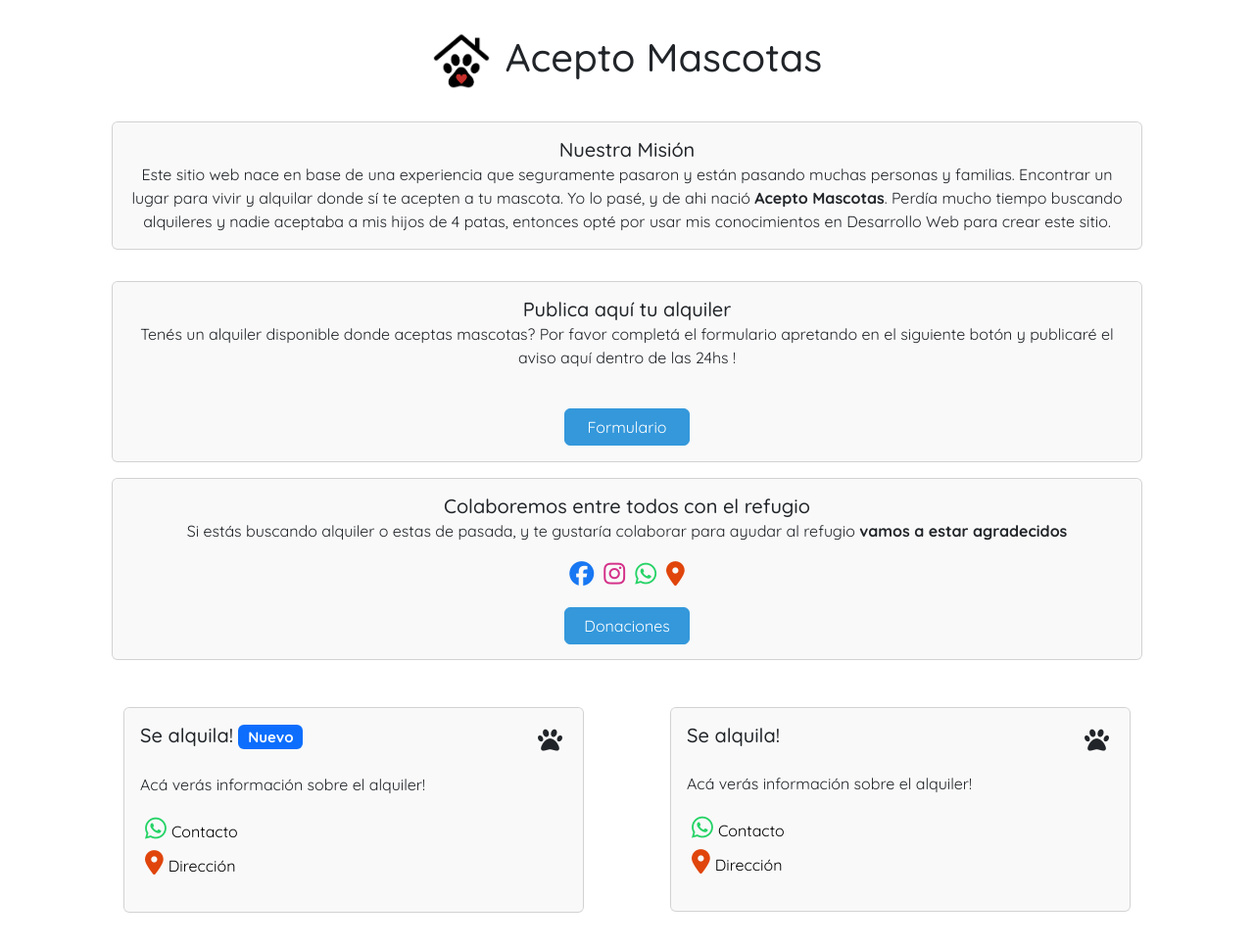
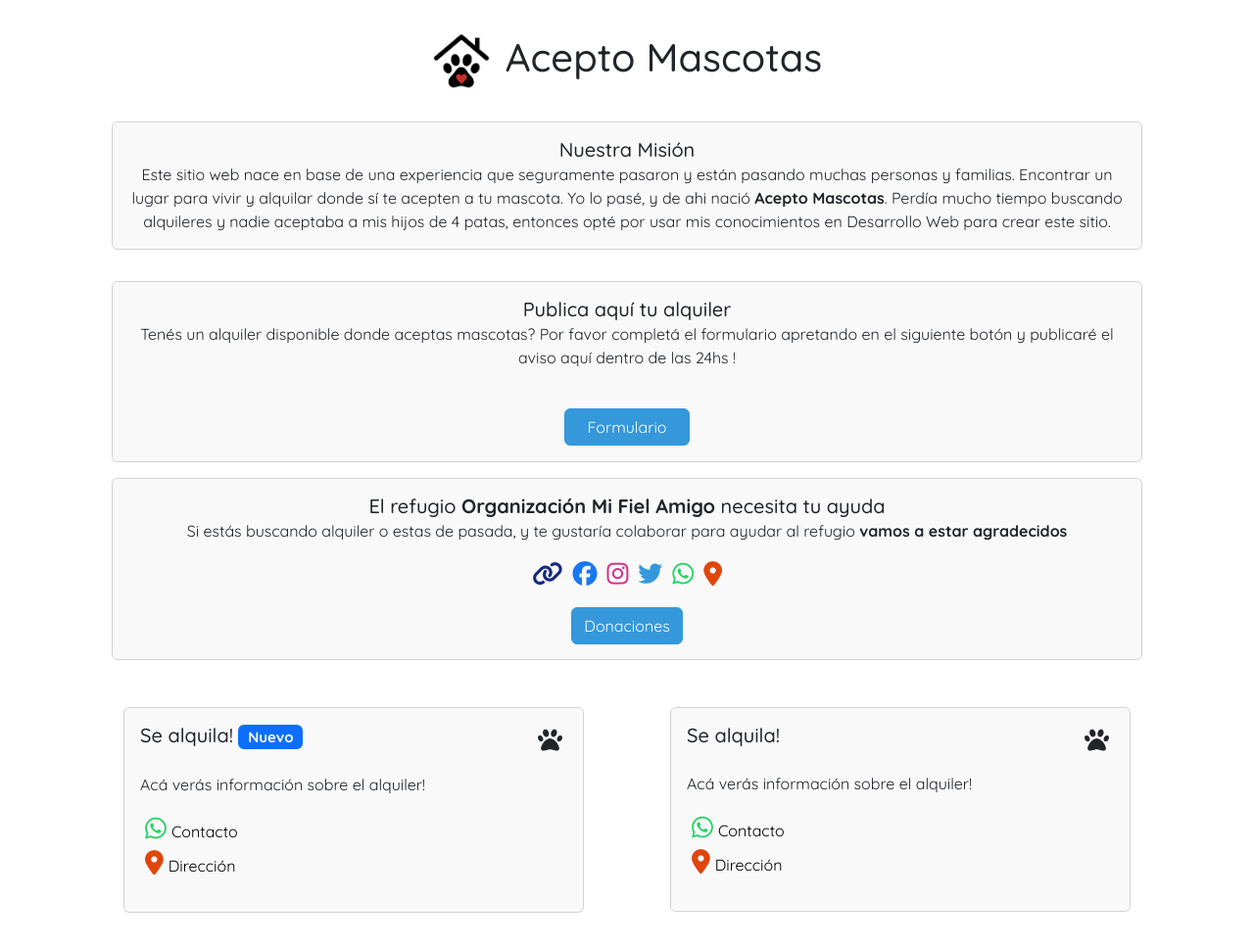
Before and after one commit to dannyseiler/aceptoMascotas, a plain HTML site: page index.html in a window 1280 px wide. Shown: the top 967 px of the page at 98% size. Drawn offline with nearby package versions, Linux system fonts and the light colour scheme.

Commit message:
Modifico texto de sección Refugio y agrego links

```diff
--- a/assets/css/style.css
+++ b/assets/css/style.css
@@ -2,7 +2,8 @@
   font-family: 'Quicksand', sans-serif;
 }
 
-html, body {
+html,
+body {
   box-sizing: border-box;
   height: 100vh;
   width: 100%;
@@ -72,7 +73,7 @@ h5 {
   width: 100%;
 }
 
-.row > * {
+.row>* {
   text-align: left;
 }
 
@@ -89,9 +90,11 @@ h5 {
 a.btn {
   width: 8rem;
 }
+
 .card {
   margin: 2em;
 }
+
 .card.avisos {
   width: 400px;
 }
@@ -116,11 +119,16 @@ a.btn {
 .links {
   margin: 0 auto;
 }
+
 .fa-brands,
 .fa-solid,
 .fa-regular {
   margin: 5px;
   font-size: 25px;
+}
+
+.fa-link {
+  color: #152981;
 }
 
 .fa-envelope {
@@ -133,6 +141,10 @@ a.btn {
 
 .fa-instagram {
   color: #D43089;
+}
+
+.fa-twitter {
+  color: #3498db;
 }
 
 .fa-whatsapp {
@@ -164,10 +176,10 @@ a.btn {
 }
 
 .content-footer {
-display: flex;
-align-items: center;
-text-align: center;
-justify-content: space-around;
+  display: flex;
+  align-items: center;
+  text-align: center;
+  justify-content: space-around;
 }
 
 span {
--- a/index.html
+++ b/index.html
@@ -81,7 +81,7 @@
             <!--Seccion del Refugio -->
             <div class="card my-3">
                 <div class="card-body">
-                    <h5 class="card-title">Colaboremos entre todos con el refugio</h5>
+                    <h5 class="card-title">El refugio <strong>Organización Mi Fiel Amigo</strong> necesita tu ayuda</h5>
                     <p class="card-text">
                         Si estás buscando alquiler o estas de pasada, y te gustaría colaborar para ayudar al refugio
                         <strong>vamos a estar agradecidos</strong>
@@ -89,13 +89,49 @@
                     <div class="social-media" id="home">
                         <div class="links">
                             <ul>
-                                <li><a href="#"><i class="fa-brands fa-facebook"></i></a></li>
-                                <li><a href="#"><i class="fa-brands fa-instagram"></i></a></li>
-                                <li><a href="#"><i class="fa-brands fa-whatsapp"></i></a></li>
-                                <li><a href="#"><i class="fa-solid fa-location-dot"></i></a></li>
+                                <li><a href="https://organizacionmifielamigo.wordpress.com/" target="_blank"><i
+                                            class="fa-solid fa-link"></i></a></li>
+                                <li><a href="https://www.facebook.com/OMFA.Moreno/" target="_blank"><i
+                                            class="fa-brands fa-facebook"></i></a></li>
+                                <li><a href="https://www.instagram.com/omfa_moreno/" target="_blank"><i
+                                            class="fa-brands fa-instagram"></i></a></li>
+                                <li><a href="https://twitter.com/omfa_moreno?lang=es" target="_blank"><i
+                                            class="fa-brands fa-twitter"></i></a></li>
+                                <li><a href="https://wa.me/5491123750899" target="_blank"><i
+                                            class="fa-brands fa-whatsapp"></i></a></li>
+                                <li><a href="https://goo.gl/maps/Yb8ftziPS9wf8tGC8" target="_blank"><i
+                                            class="fa-solid fa-location-dot"></i></a></li>
                             </ul>
                         </div>
-                        <a href="#" class="btn btn-primary">Donaciones</a>
+                        <!-- Button trigger modal -->
+                        <button type="button" class="btn btn-primary" data-bs-toggle="modal"
+                            data-bs-target="#exampleModal">
+                            Donaciones
+                        </button>
+
+                        <!-- Modal -->
+                        <div class="modal fade" id="exampleModal" tabindex="-1" aria-labelledby="exampleModalLabel"
+                            aria-hidden="true">
+                            <div class="modal-dialog">
+                                <div class="modal-content">
+                                    <div class="modal-header">
+                                        <h1 class="modal-title fs-5" id="exampleModalLabel">Modal title</h1>
+                                        <button type="button" class="btn-close" data-bs-dismiss="modal"
+                                            aria-label="Close"></button>
+                                    </div>
+                                    <div class="modal-body">
+                                        Lorem ipsum dolor sit amet consectetur adipisicing elit. Excepturi cum dicta
+                                        voluptatem ex optio ipsam, a ad adipisci esse pariatur iste, odit eum autem
+                                        nulla asperiores itaque fugit, recusandae nesciunt?
+                                    </div>
+                                    <div class="modal-footer">
+                                        <button type="button" class="btn btn-secondary"
+                                            data-bs-dismiss="modal">Close</button>
+                                        <button type="button" class="btn btn-primary">Save changes</button>
+                                    </div>
+                                </div>
+                            </div>
+                        </div>
                     </div>
                 </div>
             </div>
```
